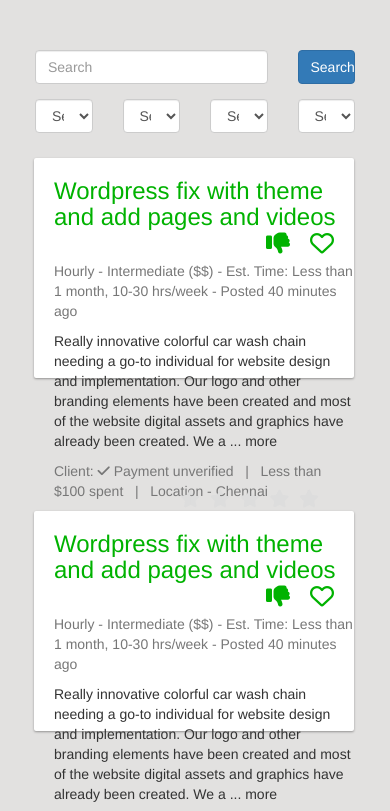
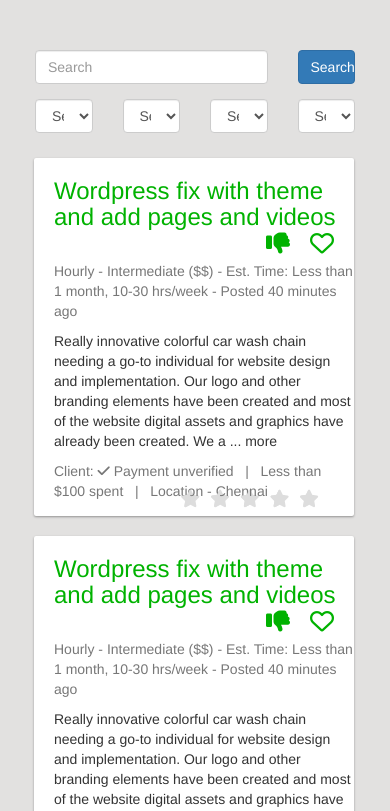
Before and after one commit to riteshhota2008/eb, a website: page projects.html in a window 390 px wide. Shown: the top 811 px of the page. Drawn offline with nearby package versions, Linux system fonts and the light colour scheme.

Commit message:
Changed height to auto for mobile

```diff
--- a/projects.html
+++ b/projects.html
@@ -40,7 +40,7 @@
   background: #fff;
   border-radius: 2px;
   display: inline-block;
-  height: 220px;/*200px*/
+  height: auto;/*200px*/
   margin: 1rem;
   position: relative;
   width: 100%;
```
